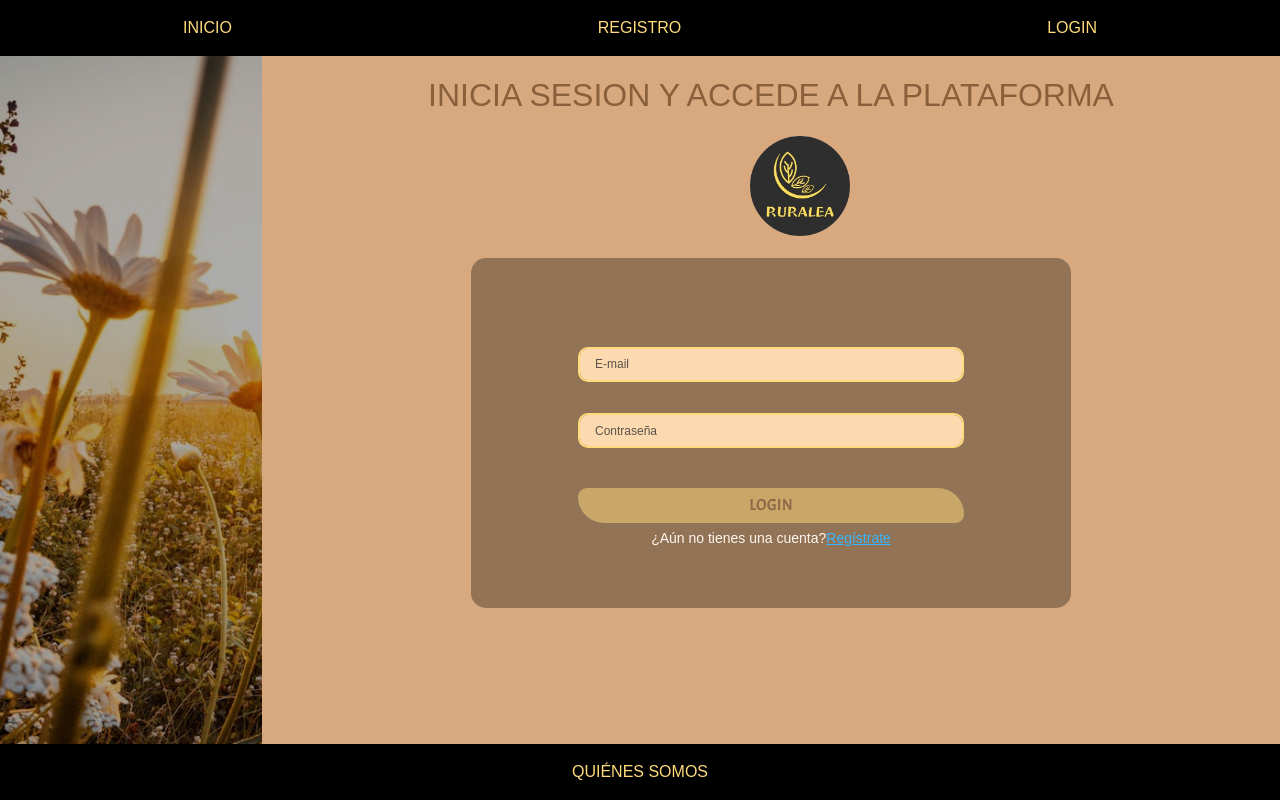
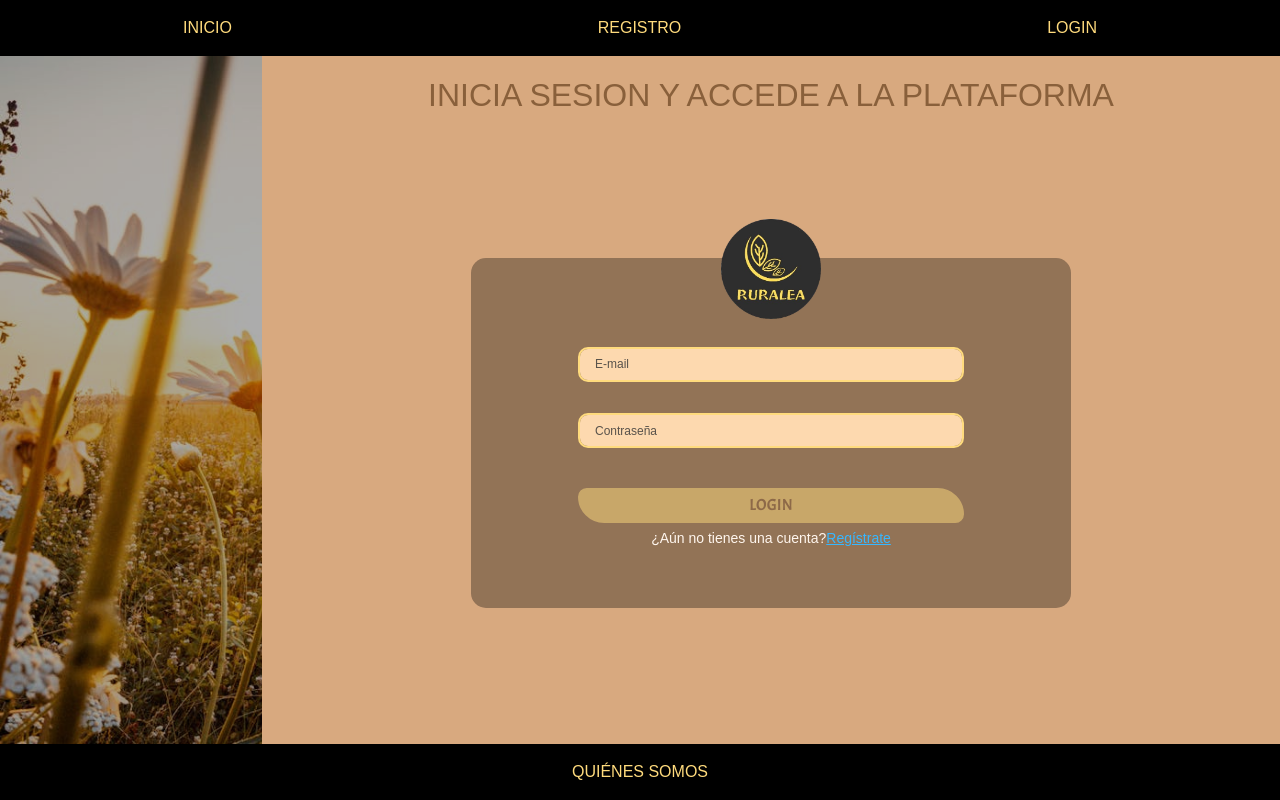
Before and after one commit to SildelaBarrera/Ruralea, an Angular app: page /login in a window 1280 px wide. Built offline with nearby package versions, Linux system fonts and the light colour scheme; a web font is replaced by a local one.

Commit message:
posicion logo arreglada

```diff
--- a/src/app/pages/login/login.component.css
+++ b/src/app/pages/login/login.component.css
@@ -3,7 +3,7 @@
     width: 100%;
     display: flex;
     flex-direction: row;
-    position: relative;
+
 }
 .logo{
     position: absolute;
@@ -11,8 +11,8 @@
 }
 .logo img{
     height: 100px;
-    margin-top:80px;
-    margin-left: 750px;
+    margin-top:-320px;
+
 }
 .photo{
     height: 86vh;
@@ -53,7 +53,7 @@ h2{
     justify-content: space-around;
     text-align: center;
     margin:auto;
-
+    position: relative;
 }
 .inputsHijo{
 
--- a/src/app/pages/login/login.component.html
+++ b/src/app/pages/login/login.component.html
@@ -1,5 +1,5 @@
 <div class="general">
-    <div class="logo"><img src="../../../assets/logoRuralea.png" alt=""></div>
+
     <div class="photo">
         <div class="img"></div>
     </div>
@@ -9,6 +9,7 @@
         </div>
 
         <div class="inputs">
+            <div class="logo"><img src="../../../assets/logoRuralea.png" alt=""></div>
             <form #userForm="ngForm" (ngSubmit)="onSubmit(userForm)">
 
                 <div class="inputsHijo">
```
